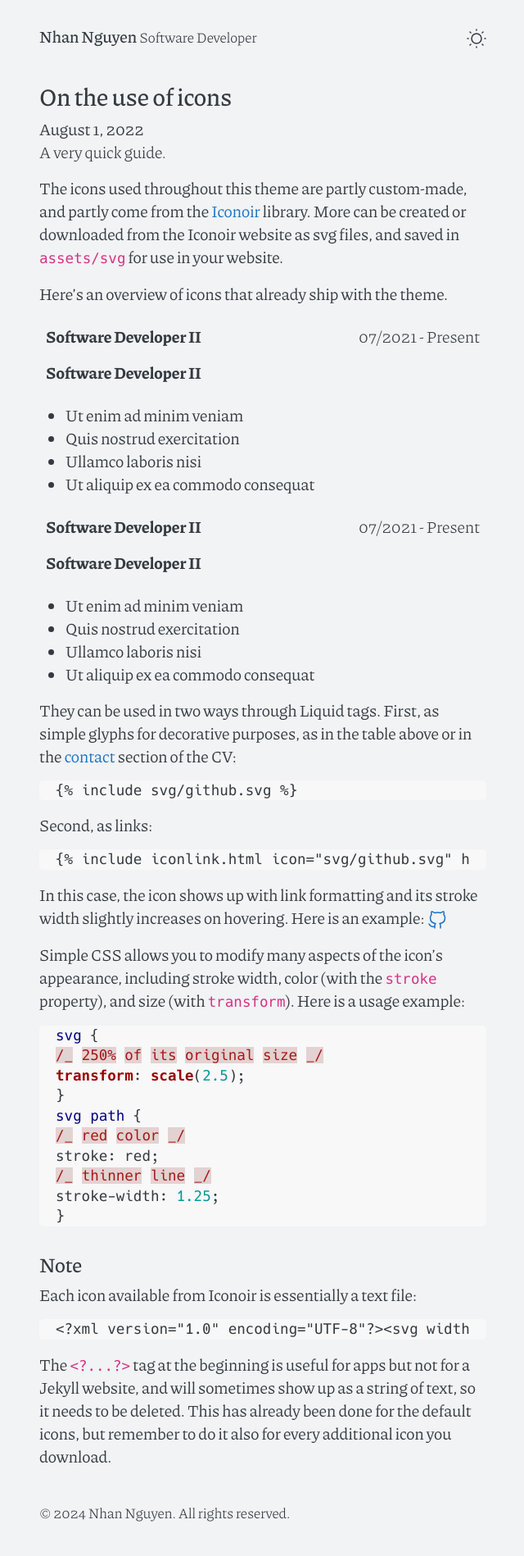
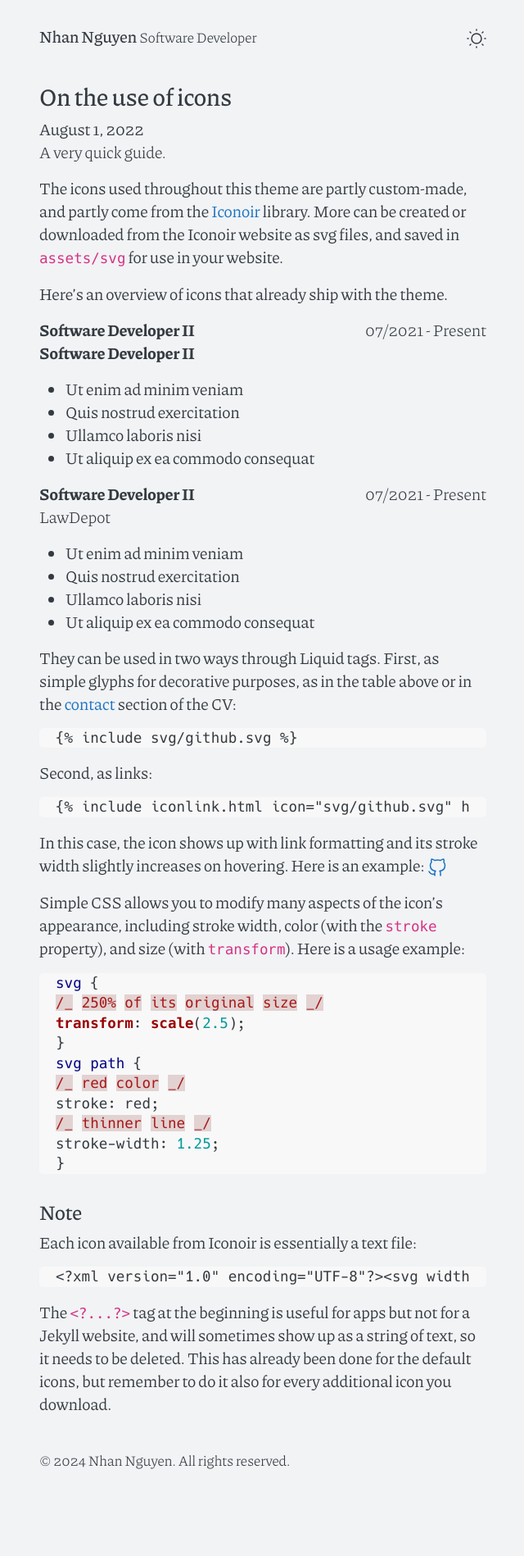
Before and after one commit to nhtnhan/nhtnhan.github.io, a Jekyll site: the page built from _posts/2022-08-01-on-the-use-of-icons.md, in a window 1280 px wide. Shown: the whole page at 82% size, without its empty margins (319-959 px from the left). Built offline with Jekyll 4.4.1, drawn with Linux system fonts in a browser that asks for light colours; after the commit the page ends 1834 px from its top, so only the background shows below that.

Commit message:
add location header

```diff
--- a/_posts/2022-08-01-on-the-use-of-icons.md
+++ b/_posts/2022-08-01-on-the-use-of-icons.md
@@ -31,7 +31,7 @@ Here's an overview of icons that already ship with the theme.
       <th class="time">07/2021 - Present</th>
     </tr>
     <tr>
-      <th colspan="2">Software Developer II</th>
+      <th colspan="2" class="location">LawDepot</th>
     </tr>
   </thead>
 </table>
--- a/_sass/_base.scss
+++ b/_sass/_base.scss
@@ -80,6 +80,15 @@ th.time {
   font-style: normal;
 }
 
+th.location {
+  font-weight: 300;
+  font-style: normal;
+}
+
 tbody, td, tfoot, th, thead, tr {
   border-style: none;
 }
+
+.table>:not(caption)>*>* {
+  padding: 0 0;
+}
```
